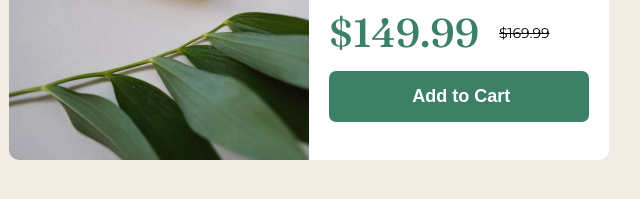
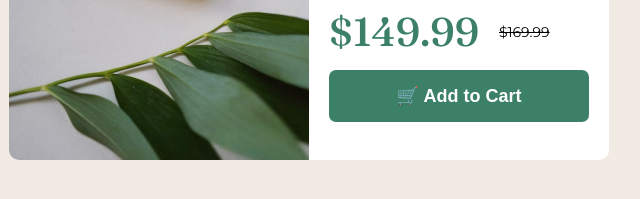
Before and after one commit to JcacBr/Card-Produto, a plain HTML site: page index.html in a window 1280 px wide. Shown: the part 465-664 px from the top of the page, 331-971 px from the left. Drawn offline with Linux system fonts and the light colour scheme.

Commit message:
Update index.html

```diff
--- a/index.html
+++ b/index.html
@@ -22,7 +22,7 @@
             <h2 id="card__valores__h2--valorDesconto">$149.99</h2>
             <span id="card__valores__span--valorCheio" class="font__Montserrat--100">$169.99</span>
           </div>
-          <input id="card__btn" type="button" value=" Add to Cart">
+          <input id="card__btn" type="button" value="&#128722; Add to Cart">
         </div>
       </section>
   </main>
```
